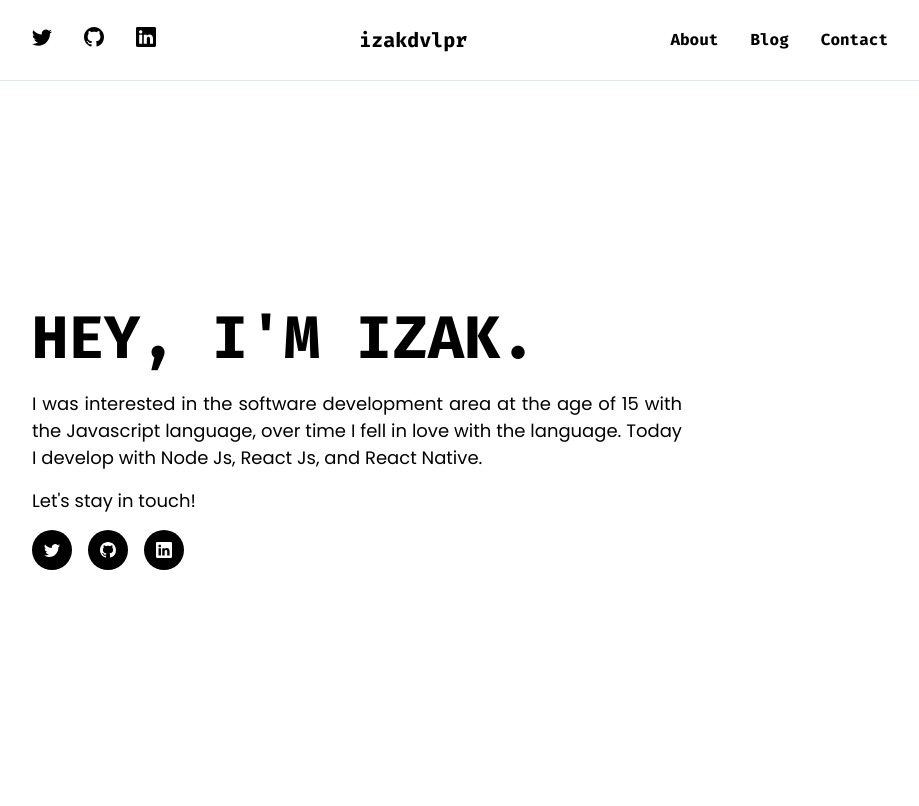
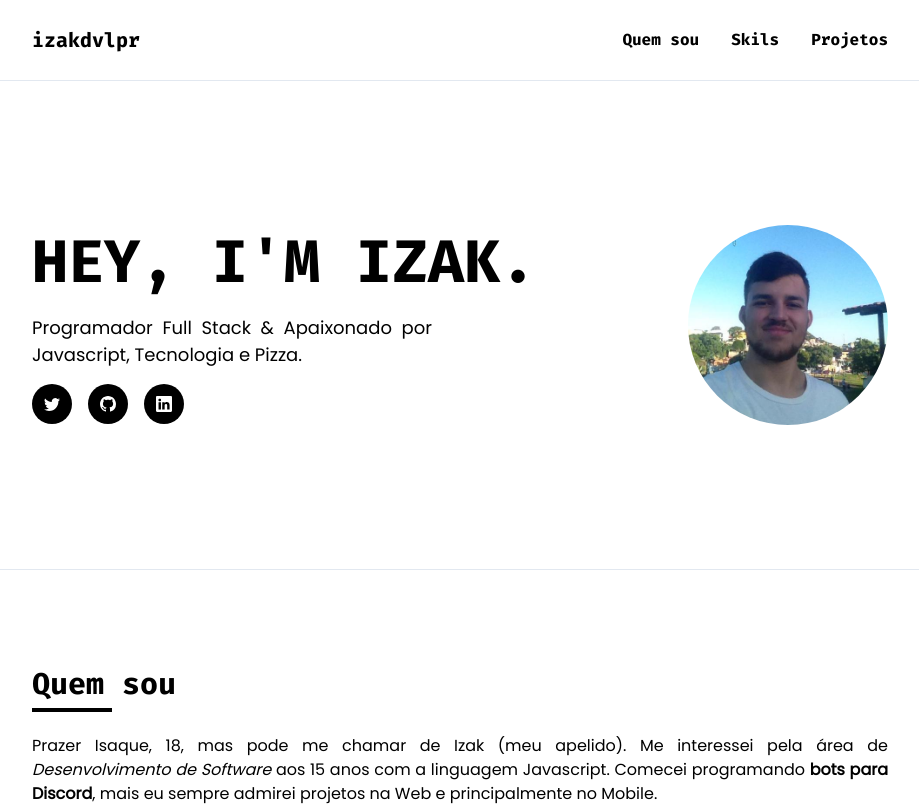
Before and after one commit to izakdvlpr/website, a Next.js app: page / in a window 1280 px wide. Shown: the top 806 px of the page, without its empty margins (180-1099 px from the left). Built offline with nearby package versions, Linux system fonts and the light colour scheme.

Commit message:
fix header

```diff
--- a/src/components/molecules/Header/Navigation.tsx
+++ b/src/components/molecules/Header/Navigation.tsx
@@ -1,5 +1,3 @@
-/* eslint-disable consistent-return */
-
 import { HStack, Text } from '@chakra-ui/react';
 import { MouseEvent, useCallback } from 'react';
 
@@ -13,7 +11,8 @@ export function Navigation(): JSX.Element {
 
       event.preventDefault();
 
-      return document.getElementById(path.split('#')[0])?.scrollIntoView();
+      // eslint-disable-next-line consistent-return
+      return document.getElementById(path.replace('#', ''))?.scrollIntoView();
     },
     [],
   );
@@ -27,7 +26,29 @@ export function Navigation(): JSX.Element {
           aria-label="next section"
           onClick={event => handleNextSection(link.href, event)}
         >
-          <Text fontSize={{ base: 'xs', md: 'md' }} fontWeight={900}>
+          <Text
+            position="relative"
+            fontSize={{ base: 'xs', md: 'md' }}
+            fontWeight={600}
+            sx={{
+              '&:after': {
+                'width': '100%',
+                'height': '2px',
+                'position': 'absolute',
+                'content': '""',
+                'bottom': '-8px',
+                'left': '0',
+                'transform': 'scaleX(0)',
+                'transform-origin': 'bottom right',
+                'transition': 'transform 0.25s ease-out',
+                'backgroundColor': 'black',
+              },
+              '&:hover:after': {
+                'transform': 'scaleX(1)',
+                'transform-origin': 'bottom left',
+              },
+            }}
+          >
             {link.name}
           </Text>
         </Link>
--- a/src/components/molecules/Header/SocialMidia.tsx
+++ /dev/null
@@ -1,15 +0,0 @@
-import { HStack, Icon, Link } from '@chakra-ui/react';
-
-import { socialMedia } from '@data/social';
-
-export function SocialMidia(): JSX.Element {
-  return (
-    <HStack spacing={8} display={{ base: 'none', lg: 'unset' }}>
-      {socialMedia.map(data => (
-        <Link key={data.name} href={data.link} isExternal>
-          <Icon as={data.icon} w={5} h={5} color="black" />
-        </Link>
-      ))}
-    </HStack>
-  );
-}
--- a/src/components/molecules/Header/index.tsx
+++ b/src/components/molecules/Header/index.tsx
@@ -1,7 +1,8 @@
 import { Box, Flex, Heading } from '@chakra-ui/react';
 
+import { Link } from '@components/atoms/Link';
+
 import { Navigation } from './Navigation';
-import { SocialMidia } from './SocialMidia';
 
 export function Header(): JSX.Element {
   return (
@@ -15,11 +16,11 @@ export function Header(): JSX.Element {
         align="center"
         justify="space-between"
       >
-        <SocialMidia />
-
-        <Heading fontSize={{ base: 'md', md: 'xl' }} fontWeight="700">
-          izakdvlpr
-        </Heading>
+        <Link href="/">
+          <Heading fontSize={{ base: 'md', md: 'xl' }} fontWeight="700">
+            izakdvlpr
+          </Heading>
+        </Link>
 
         <Navigation />
       </Flex>
--- a/src/components/organisms/Home.tsx
+++ b/src/components/organisms/Home.tsx
@@ -1,28 +1,29 @@
 import {
+  Box,
   Flex,
   Heading,
   Text,
   HStack,
   Link,
   IconButton,
+  Image,
 } from '@chakra-ui/react';
 
 import { socialMedia } from '@data/social';
 
 export function Home(): JSX.Element {
   return (
+    <Box borderBottomWidth="1px">
       <Flex
         w="100%"
-      height="calc(100vh - 90px)"
         maxW={1240}
         px={{ base: 10, md: 48 }}
-      m="0 auto"
-      flexDir="column"
-      justify="center"
-      gap={4}
+        m="9rem auto"
+        justify="space-between"
       >
+        <Flex flexDir="column" justify="center" gap={4}>
           <Heading
-        fontSize={{ base: '4xl', md: '6xl' }}
+            fontSize={{ base: '4xl', md: '5xl', lg: '6xl' }}
             textTransform="uppercase"
             letterSpacing="shorter"
           >
@@ -30,23 +31,14 @@ export function Home(): JSX.Element {
           </Heading>
 
           <Text
-        maxW={650}
+            maxW={400}
             fontSize={{ base: 'sm', md: 'lg' }}
             fontFamily="Poppins"
             fontWeight={400}
             textAlign="justify"
           >
-        I was interested in the software development area at the age of 15 with
-        the Javascript language, over time I fell in love with the language.
-        Today I develop with Node Js, React Js, and React Native.
-      </Text>
-
-      <Text
-        fontSize={{ base: 'sm', md: 'lg' }}
-        fontFamily="Poppins"
-        fontWeight={400}
-      >
-        Let&apos;s stay in touch!
+            Programador Full Stack & Apaixonado por Javascript, Tecnologia e
+            Pizza.
           </Text>
 
           <HStack spacing={4}>
@@ -58,10 +50,21 @@ export function Home(): JSX.Element {
                   icon={<Icon color="white" />}
                   backgroundColor="black"
                   _hover={{}}
+                  _active={{}}
                 />
               </Link>
             ))}
           </HStack>
         </Flex>
+
+        <Image
+          src="/images/profile.jpeg"
+          alt="Izak"
+          display={{ base: 'none', lg: 'unset' }}
+          borderRadius="full"
+          boxSize="200px"
+        />
+      </Flex>
+    </Box>
   );
 }
--- a/src/data/navigation.ts
+++ b/src/data/navigation.ts
@@ -5,15 +5,15 @@ export interface INavigation {
 
 export const navigation: INavigation[] = [
   {
-    name: 'About',
-    href: '/about',
+    name: 'Quem sou',
+    href: '#about',
   },
   {
-    name: 'Blog',
-    href: '/blog',
+    name: 'Skils',
+    href: '#skils',
   },
   {
-    name: 'Contact',
-    href: '#contact',
+    name: 'Projetos',
+    href: '#projects',
   },
 ];
```
Lines whose indentation alone changed are shown as unchanged.
